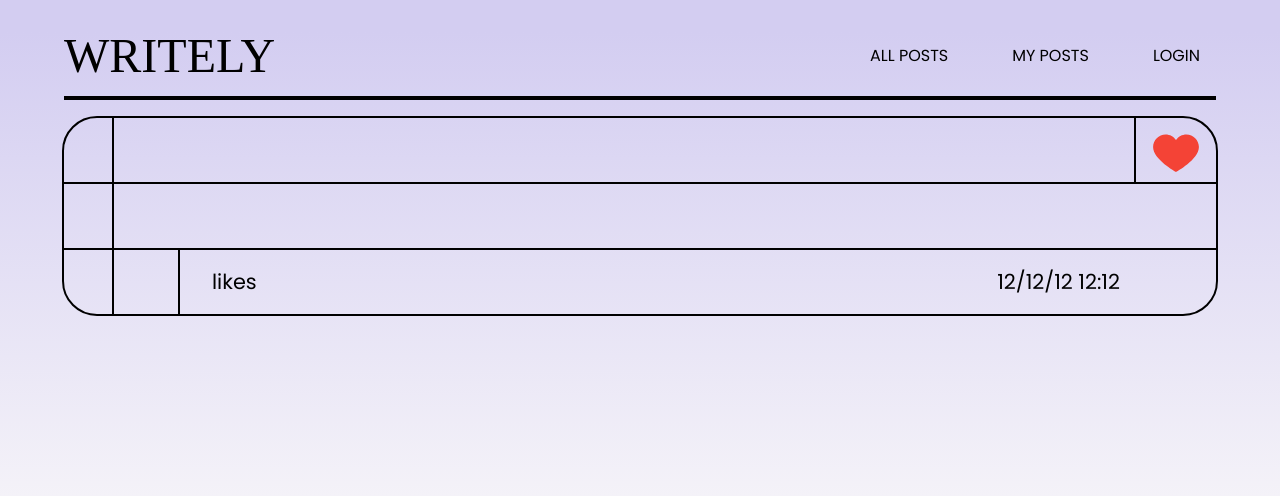
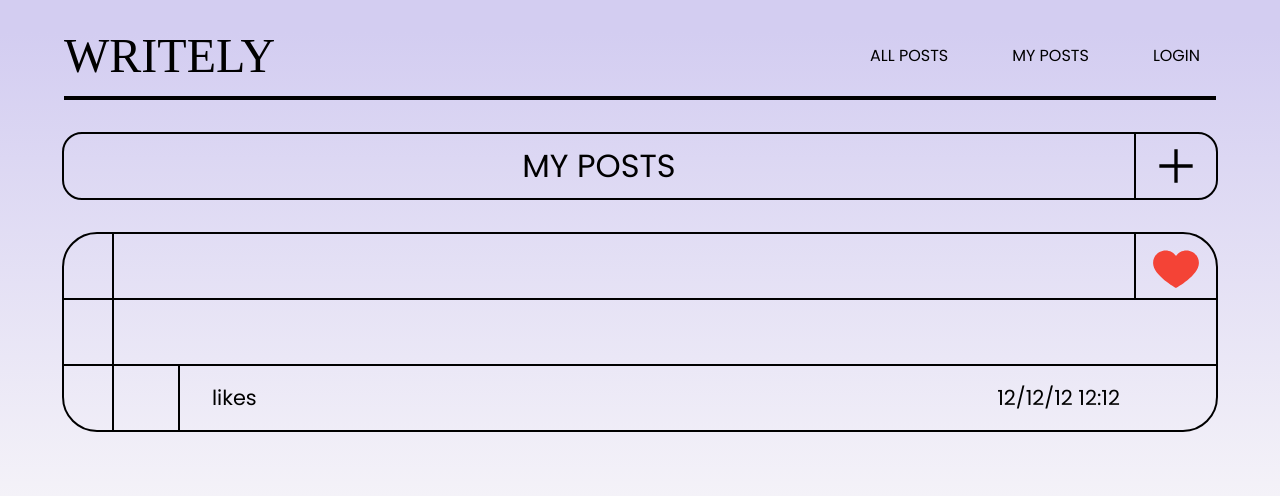
Before and after one commit to Writely-blog/front_end, a React (Vite) app: page /myPosts in a window 1280 px wide. Shown: the top 496 px of the page. Built offline with nearby package versions, Linux system fonts and the light colour scheme; sample sign-in values are in the browser's storage; a web font is replaced by a local one.

Commit message:
my post component

```diff
--- /dev/null
+++ b/src/components/myPosts/MyPosts.css
@@ -0,0 +1,38 @@
+.main-container {
+  display: flex;
+  flex-direction: column;
+  justify-content: center;
+  align-items: center;
+}
+* p {
+  margin: 0;
+}
+
+.my-posts-add-btn {
+  border: 2.5px solid black;
+  height: 4rem;
+  width: 90%;
+  display: flex;
+  flex-direction: row;
+  justify-content: end;
+  align-items: center;
+  margin: 1rem 0 2rem 0;
+  border-radius: 20px;
+}
+
+.my-posts-name {
+  width: 100%;
+  display: flex;
+  justify-content: center;
+  align-items: center;
+  font-size: 2rem;
+}
+
+.my-posts-btn {
+  height: 100%;
+  display: flex;
+  justify-content: center;
+  align-items: center;
+  min-width: 5rem;
+  border-left: 2.5px solid black;
+}
--- a/src/components/myPosts/MyPosts.jsx
+++ b/src/components/myPosts/MyPosts.jsx
@@ -1,11 +1,21 @@
 import React from 'react';
 import NavBar from '../navBar/NavBar';
 import OnePost from '../onePost/OnePost';
+import './MyPosts.css';
+import { GrAdd } from 'react-icons/gr';
 
 const MyPosts = () => {
   return (
     <div className='main-container'>
       <NavBar />
+      <div className='my-posts-add-btn'>
+        <div className='my-posts-name'>
+          <p>MY POSTS</p>
+        </div>
+        <div className='my-posts-btn'>
+          <GrAdd size={40} />
+        </div>
+      </div>
       <OnePost />
     </div>
   );
```
